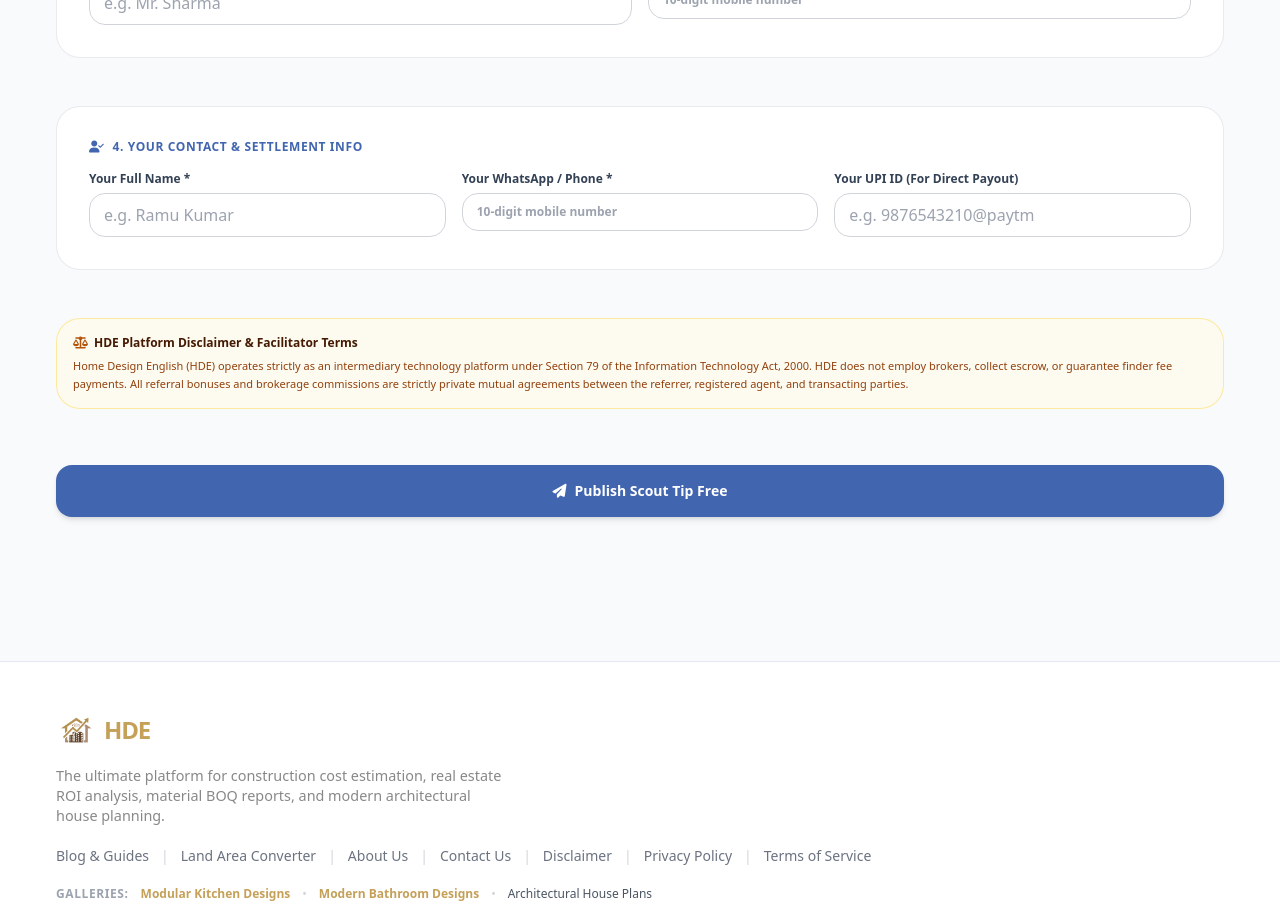
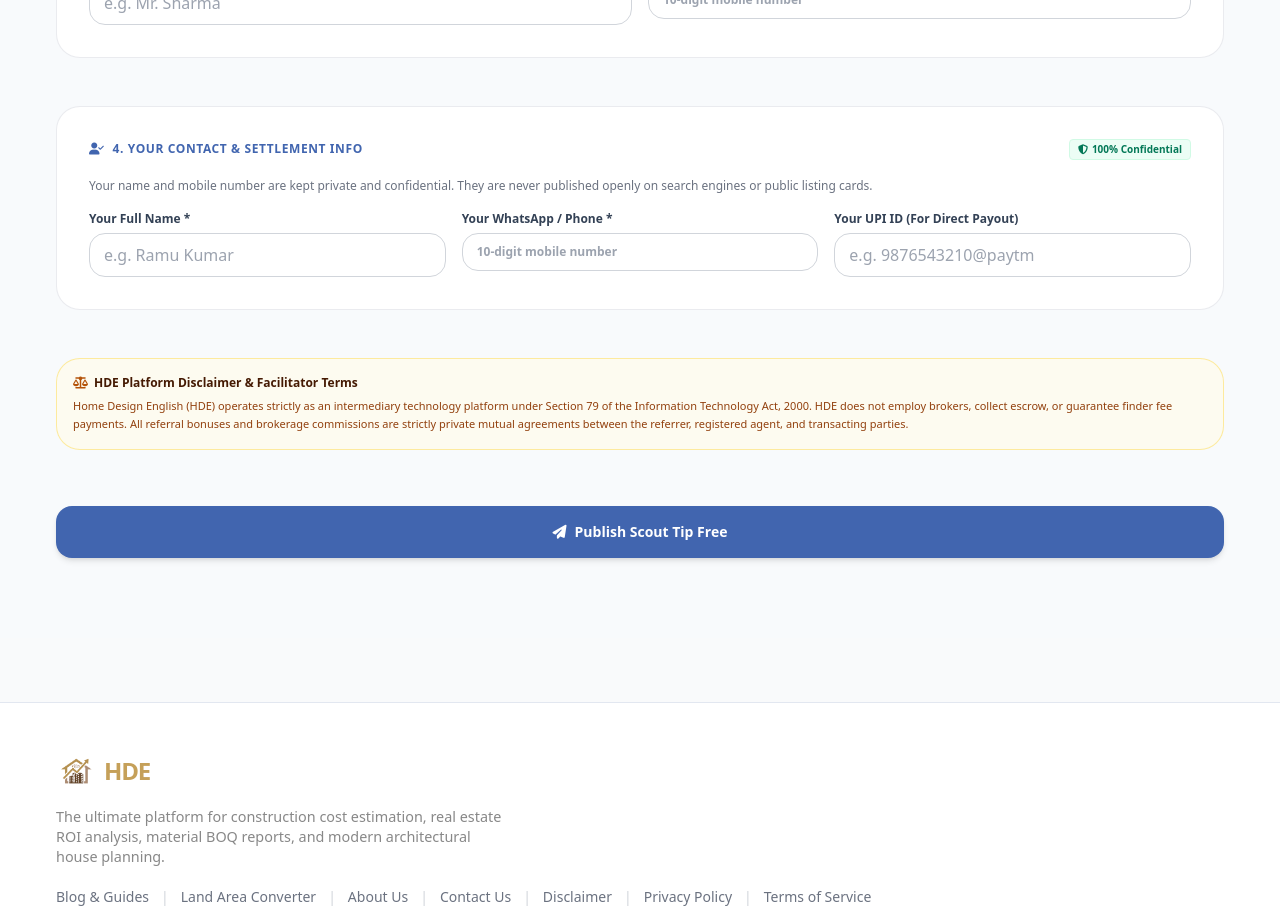
Before and after one commit to thyagarajsalome/hde-nextjs-web, a Next.js app: page /bangalore/post-referral in a window 1280 px wide. Shown: the part 1100-2022 px from the top of the page. Built offline with nearby package versions, Linux system fonts and the light colour scheme; no server answers.

Commit message:
fix(privacy): keep referrer names confidential on public cards and buttons

```diff
--- a/src/app/bangalore/post-referral/page.tsx
+++ b/src/app/bangalore/post-referral/page.tsx
@@ -392,10 +392,19 @@ export default function PostReferralPage() {
 
             {/* Card 4: Referrer (Your) Contact & UPI Details */}
             <div className="bg-white p-6 sm:p-8 rounded-2xl border border-gray-200/80 shadow-xs space-y-4">
-              <div className="flex items-center gap-2 text-xs font-bold text-[#4165af] uppercase tracking-wider">
-                <i className="fas fa-user-check"></i>
-                <span>4. Your Contact &amp; Settlement Info</span>
+              <div className="flex items-center justify-between">
+                <div className="flex items-center gap-2 text-xs font-bold text-[#4165af] uppercase tracking-wider">
+                  <i className="fas fa-user-check"></i>
+                  <span>4. Your Contact &amp; Settlement Info</span>
+                </div>
+                <span className="bg-emerald-50 text-emerald-700 text-[10px] font-bold px-2 py-0.5 rounded border border-emerald-100 flex items-center gap-1">
+                  <i className="fas fa-shield-halved"></i>
+                  100% Confidential
+                </span>
               </div>
+              <p className="text-xs text-gray-500 leading-relaxed">
+                Your name and mobile number are kept private and confidential. They are never published openly on search engines or public listing cards.
+              </p>
 
               <div className="grid grid-cols-1 sm:grid-cols-3 gap-4">
                 <div>
--- a/src/app/bangalore/referrals/page.tsx
+++ b/src/app/bangalore/referrals/page.tsx
@@ -384,9 +384,9 @@ export default function BangaloreReferralBoardPage() {
 
                   {/* Referrer Info */}
                   <div className="flex items-center justify-between text-xs text-slate-500 pt-2 border-t border-gray-100">
-                    <span className="flex items-center gap-1.5">
-                      <i className="fas fa-user text-slate-400"></i>
-                      <span>Referred by {lead.scout_name}</span>
+                    <span className="flex items-center gap-1.5 font-medium text-emerald-700 bg-emerald-50/80 px-2 py-0.5 rounded-md border border-emerald-100">
+                      <i className="fas fa-shield-halved text-emerald-600 text-[11px]"></i>
+                      <span>Verified Community Referrer</span>
                     </span>
                     <span className="text-[10px] text-gray-400">
                       {new Date(lead.created_at).toLocaleDateString("en-IN", {
@@ -442,8 +442,8 @@ export default function BangaloreReferralBoardPage() {
                       onClick={() => handleOpenContact(lead)}
                       className="w-full py-3 bg-[#4165af] hover:bg-[#325291] text-white font-extrabold text-xs rounded-xl flex items-center justify-center gap-2 transition-all shadow-xs cursor-pointer"
                     >
-                      <i className="fas fa-unlock text-[10px]"></i>
-                      <span>Connect with Referrer ({lead.scout_name})</span>
+                      <i className="fas fa-phone text-[10px]"></i>
+                      <span>Connect with Referrer</span>
                     </button>
                   )}
                 </div>
@@ -509,18 +509,18 @@ export default function BangaloreReferralBoardPage() {
                 {/* Direct WhatsApp Call CTA */}
                 <a
                   href={`https://wa.me/91${activeLead.scout_phone.replace(/[^0-9]/g, "")}?text=${encodeURIComponent(
-                    `Hi ${activeLead.scout_name}, I saw the property you referred on HDE (${activeLead.property_category} in ${activeLead.locality_name}). I would like to coordinate, inspect it, and discuss the referral reward.`
+                    `Hi, I saw the property you referred on HDE (${activeLead.property_category} in ${activeLead.locality_name}). I would like to coordinate, inspect it, and discuss the referral reward.`
                   )}`}
                   target="_blank"
                   rel="noopener noreferrer"
                   className="w-full py-3 bg-emerald-600 hover:bg-emerald-700 text-white font-extrabold text-xs rounded-xl flex items-center justify-center gap-2 no-underline shadow-xs transition"
                 >
                   <i className="fab fa-whatsapp text-sm"></i>
-                  <span>Message {activeLead.scout_name} on WhatsApp</span>
+                  <span>Message Referrer on WhatsApp</span>
                 </a>
 
                 <div className="p-3 bg-slate-50 border border-gray-200 rounded-xl text-[11px] text-gray-600 leading-relaxed">
-                  <strong>Direct Settlement Reminder:</strong> HDE only connects you. Settle the agreed referral reward (₹{activeLead.expected_finders_fee.toLocaleString("en-IN")}) directly with {activeLead.scout_name} (via UPI or cash) only after your rental agreement or property deal is finalized.
+                  <strong>Direct Settlement Reminder:</strong> HDE only connects you. Settle the agreed referral reward (₹{activeLead.expected_finders_fee.toLocaleString("en-IN")}) directly with the referrer (via UPI or cash) only after your rental agreement or property deal is finalized.
                 </div>
               </div>
             ) : (
@@ -530,10 +530,10 @@ export default function BangaloreReferralBoardPage() {
                     <i className="fas fa-lock"></i>
                   </div>
                   <h4 className="text-base font-bold text-slate-900">
-                    Unlock Direct Contact for {activeLead.scout_name}
+                    Unlock Direct Referrer &amp; Property Contact
                   </h4>
                   <p className="text-xs text-slate-500 leading-relaxed">
-                    Choose an access pass to reveal direct contact numbers for property referrers and verified owners across Bangalore.
+                    Referrer identity and owner contact numbers are protected. Choose an access pass to unlock direct coordination details.
                   </p>
                 </div>
 
```
